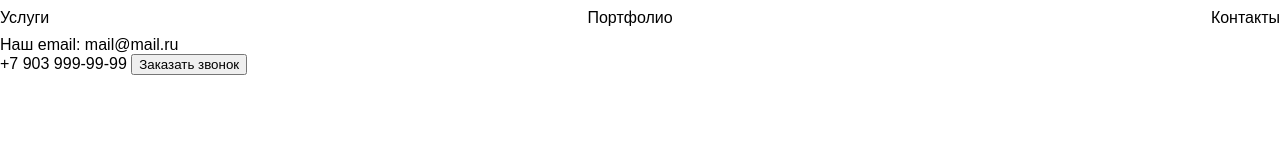
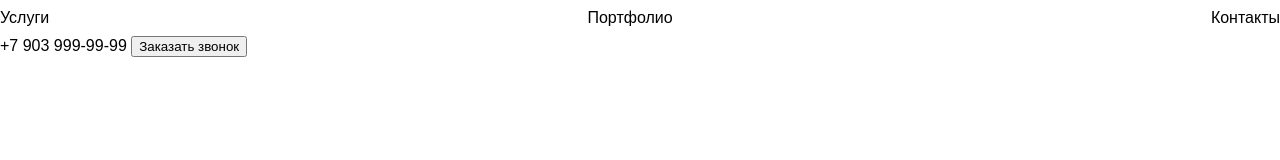
Before and after one commit to Raymitin/special-app, a plain HTML site: page index.html in a window 1280 px wide. Drawn offline with Linux system fonts and the light colour scheme.

Commit message:
e-mail removed

```diff
--- a/index.html
+++ b/index.html
@@ -16,9 +16,6 @@
             <a href="#portfolio">Портфолио</a>
             <a href="#contacts">Контакты</a>
         </nav>
-		<div>
-			Наш email: <a href="mailto:mail@mail.ru">mail@mail.ru</a>
-		<div>
         <div>
             <a href="tel:+79039999999">+7 903 999-99-99</a>
             <button>Заказать звонок</button>
```
